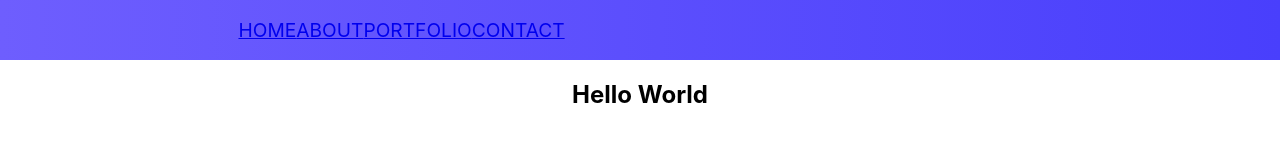
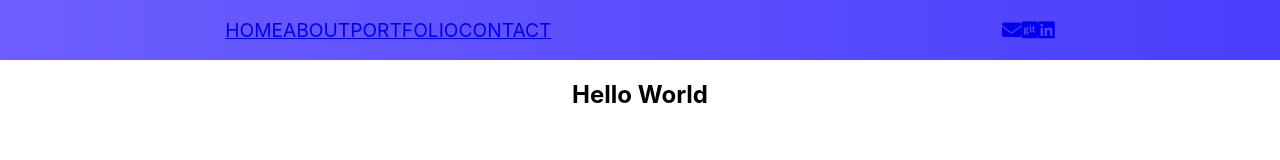
Before and after one commit to fayvera/Mock-website, a React (Create React App) app: page /portfolio in a window 1280 px wide. Shown: the top 160 px of the page. Built offline with nearby package versions, Linux system fonts and the light colour scheme.

Commit message:
adds icons

```diff
--- a/public/index.html
+++ b/public/index.html
@@ -9,6 +9,7 @@
       name="description"
       content="Web site created using create-react-app"
     />
+    <script src="https://kit.fontawesome.com/622c0a6667.js" crossorigin="anonymous"></script>
     <link rel="apple-touch-icon" href="%PUBLIC_URL%/logo192.png" />
     <!--
       manifest.json provides metadata used when your web app is installed on a
--- a/src/Navbar/nav_Items.js
+++ b/src/Navbar/nav_Items.js
@@ -2,16 +2,19 @@ export const items = [
     {
         title: "Email",
         url: "/email",
-        cname: 'svg-links'
+        cname: 'svg-links',
+        picture: <i class="fas fa-envelope"></i>
     },
     {
         title: "GitHub",
         url: "/github",
-        cname: "svg-links"
+        cname: "svg-links",
+        picture: <i class="fab fa-git-square"></i>
     },
     {
         title: "LinkedIn",
         url: "/linkedin",
-        cname: 'svg-links'
+        cname: 'svg-links',
+        picture: <i class="fab fa-linkedin"></i>
     }
 ]
--- a/src/Navbar/navbar.css
+++ b/src/Navbar/navbar.css
@@ -20,3 +20,9 @@
     font-size: 1.2rem;
 
 }
+
+.navbar-items{
+    justify-content: flex-end;
+    align-items: center;
+    display: flex;
+}
--- a/src/Navbar/navbar.js
+++ b/src/Navbar/navbar.js
@@ -42,7 +42,17 @@ class Navbar extends Component{
                     <a href="/contact">CONTACT</a>
                 </div>
                 <div class="navbar-items">
-                    {this.handleMenu()}
+                    {this.handleMenu}
+                    {items.map((item, index) =>{
+                        return(
+                            <src key={index} onClick={this.handleClick}>
+                            <Link classname={item.cname} to={item.url}>
+                                {item.picture}
+                            </Link>
+                        </src>
+                        )
+                    }
+                    )}
                 </div>
             </nav>
         )
```
